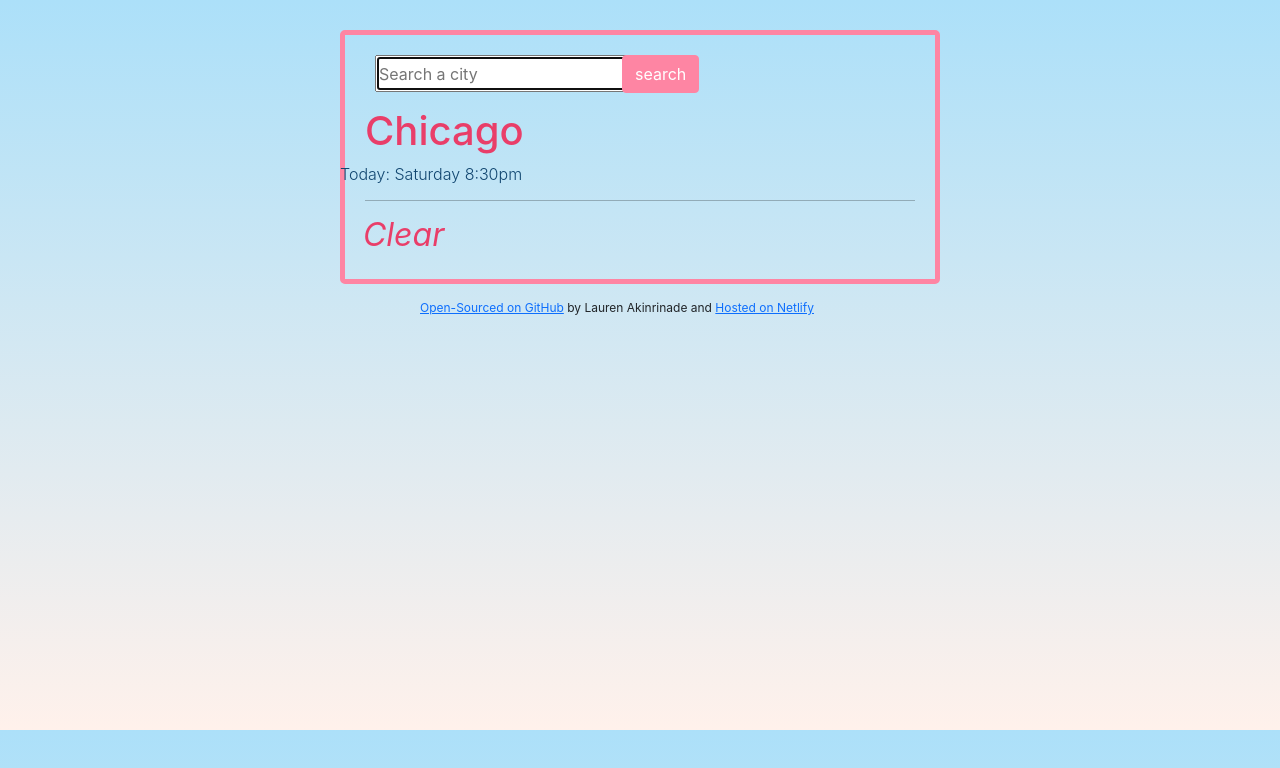
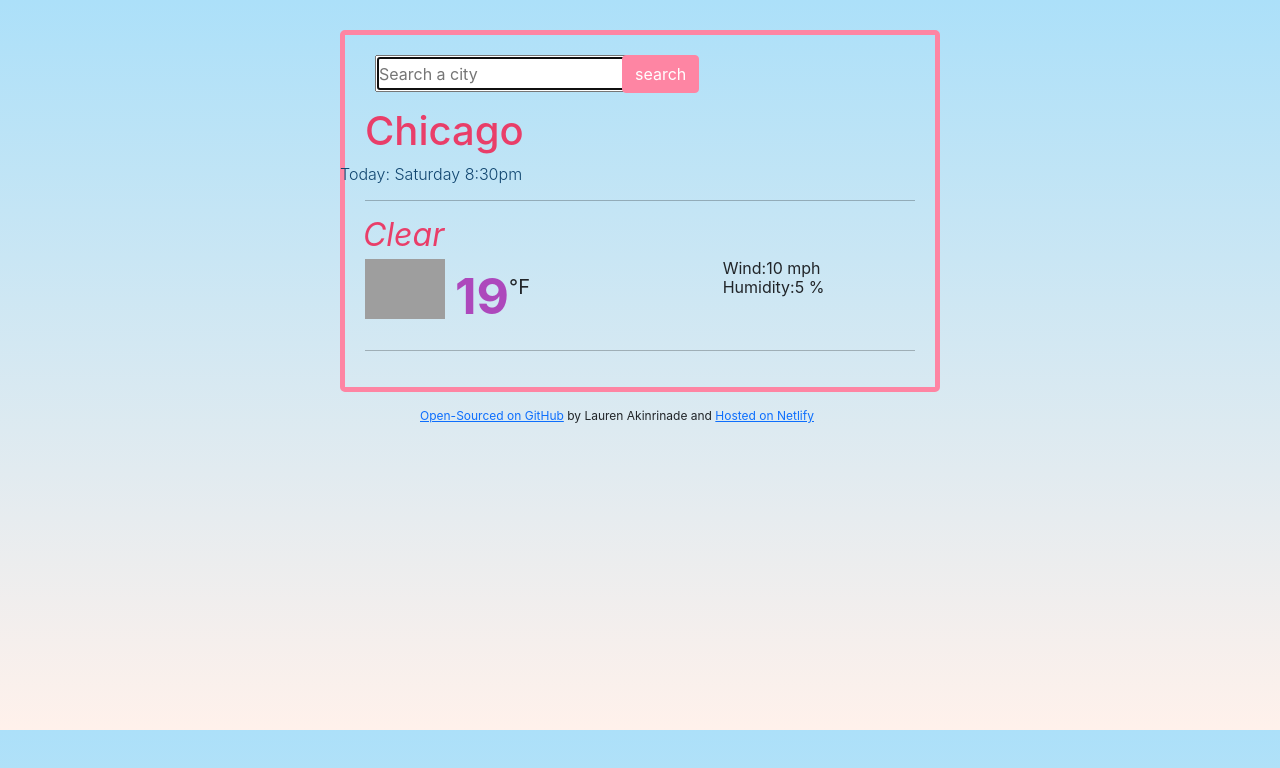
Before and after one commit to lscalise17/react-weather-app, a React (Create React App) app: page / in a window 1280 px wide. Shown: the top 768 px of the page. Built offline with nearby package versions, Linux system fonts and the light colour scheme; grey boxes are pictures that could not be loaded.

Commit message:
Re-added temp and weather condtions

```diff
--- a/src/Weather.js
+++ b/src/Weather.js
@@ -33,6 +33,35 @@ export default function Description() {
         <hr />
       </ul>
       <div id="weather-condition">Clear</div>
+
+      <div className="row">
+        <div className="col-8">
+          <div className="clearfix temp">
+            <img
+              className="resize"
+              src="https://cdn-icons-png.flaticon.com/128/869/869869.png"
+              alt="Sunny"
+              id="icon"
+            />
+            <div className="temperature">
+              <strong id="temp">19</strong>
+              <span className="unit">°F</span>
+            </div>
+          </div>
+        </div>
+        <div className="col-3">
+          <ul>
+            <li>
+              {" "}
+              Wind:10 <span id="wind"> </span> mph{" "}
+            </li>
+            <li>
+              Humidity:5 <span id="humidity"></span>%
+            </li>
+          </ul>
+        </div>
+      </div>
+      <hr />
     </div>
   );
 }
```
